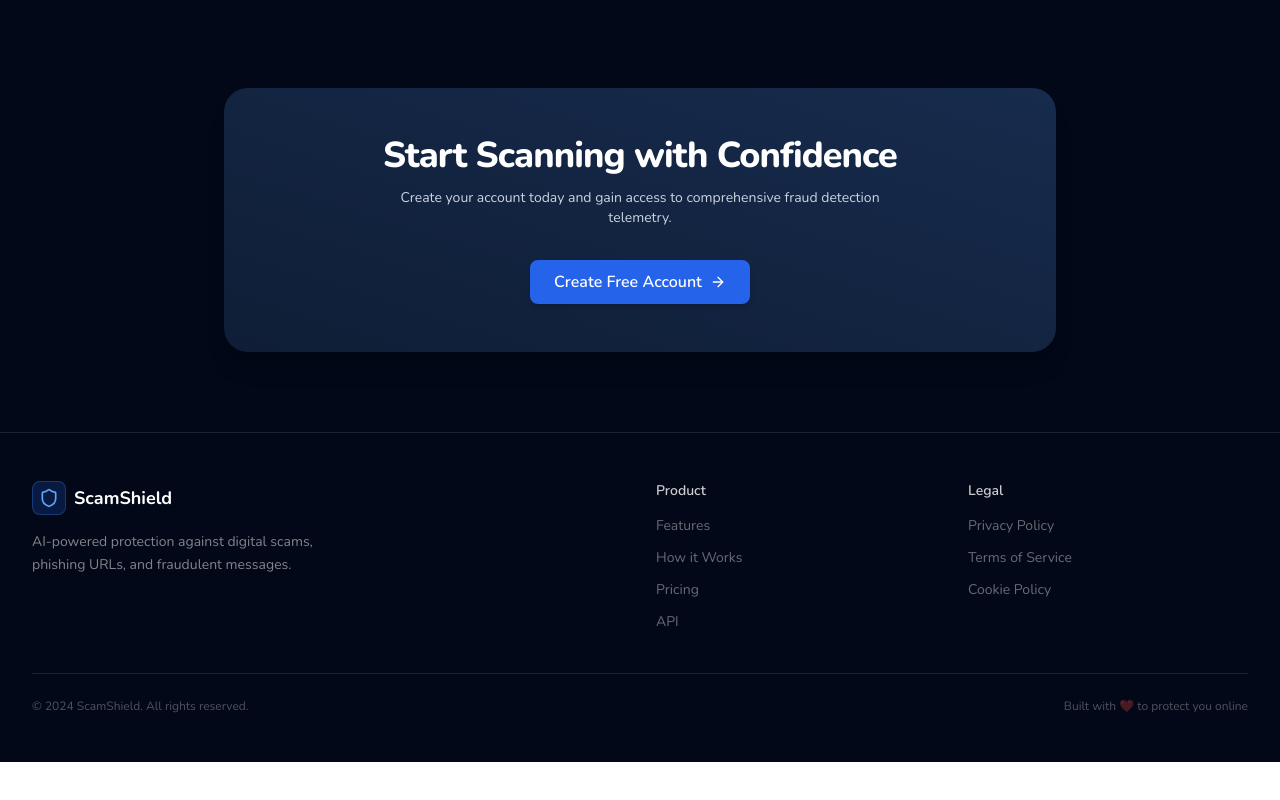
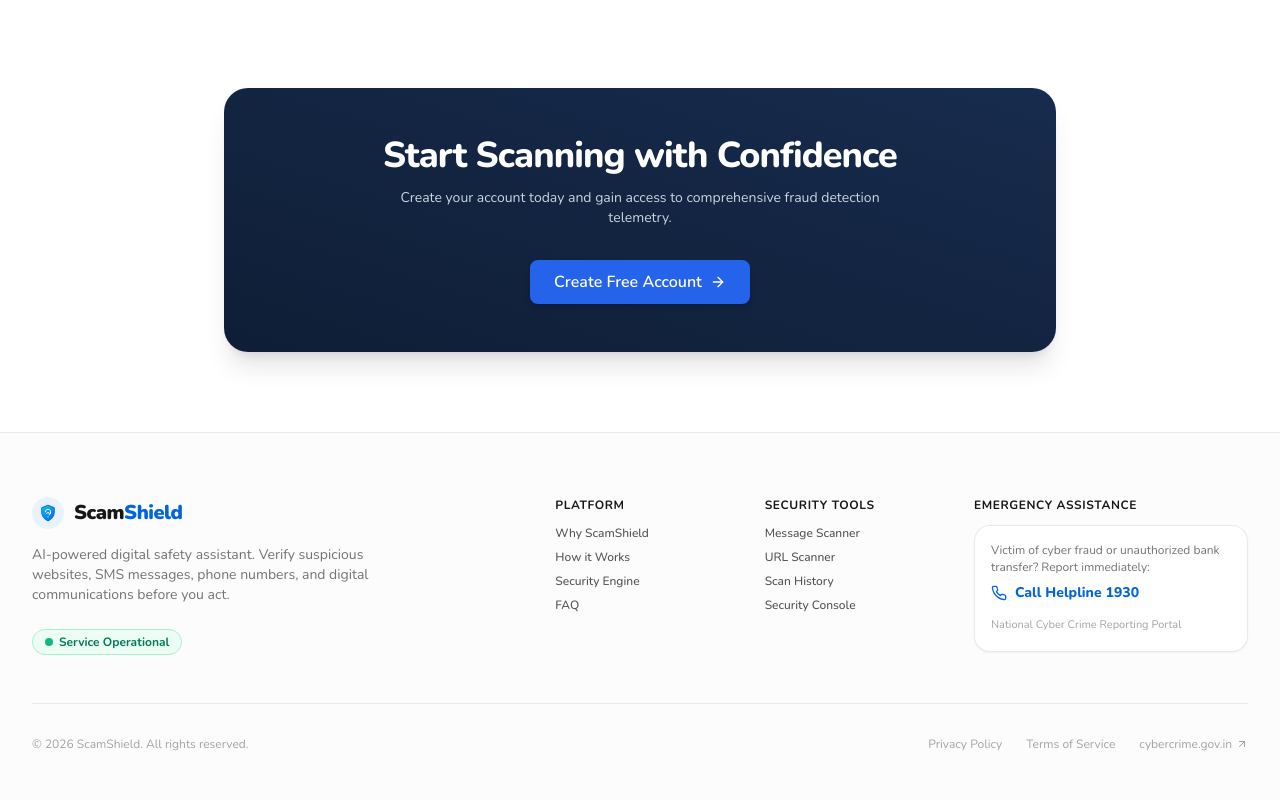
Before and after one commit to ysh7781/Prompt-Eng, a React (Vite) app in the folder scamshield/frontend/: page / in a window 1280 px wide. Shown: the part 2020-2820 px from the top of the page. Before the commit the page ends 2782 px from the top, so only its background shows below. Built offline with nearby package versions, Linux system fonts and the light colour scheme; no server answers.

Commit message:
style(landing): update footer and public layout styling

```diff
--- a/scamshield/frontend/src/components/layout/Footer.jsx
+++ b/scamshield/frontend/src/components/layout/Footer.jsx
@@ -1,57 +1,90 @@
 import React from 'react'
 import { Link } from 'react-router-dom'
-import { Shield } from 'lucide-react'
+import { Phone, Shield, ArrowUpRight } from 'lucide-react'
+import { ScamShieldLogoMark } from './Navbar.jsx'
 
 function Footer() {
   return (
-    <footer className="border-t border-white/10 bg-[#020817] py-12">
-      <div className="max-w-7xl mx-auto px-4 sm:px-6 lg:px-8">
-        <div className="grid grid-cols-1 md:grid-cols-4 gap-8">
-          {/* Brand */}
-          <div className="col-span-1 md:col-span-2">
-            <div className="flex items-center gap-2 mb-4">
-              <div className="p-1.5 rounded-lg bg-blue-600/20 border border-blue-500/30">
-                <Shield className="h-5 w-5 text-blue-400" />
-              </div>
-              <span className="text-lg font-bold text-white">ScamShield</span>
+    <footer className="border-t border-neutral-200/80 bg-neutral-50/60 pt-16 pb-12 text-sm text-neutral-600">
+      <div className="mx-auto max-w-7xl px-4 sm:px-6 lg:px-8">
+        <div className="grid grid-cols-1 md:grid-cols-12 gap-10 pb-12 border-b border-neutral-200/80">
+          {/* Brand Info */}
+          <div className="md:col-span-5 space-y-4">
+            <div className="flex items-center gap-2.5">
+              <ScamShieldLogoMark className="h-8 w-8" />
+              <span className="font-nunito text-xl font-black text-neutral-900 tracking-tight">
+                Scam<span className="text-brand">Shield</span>
+              </span>
             </div>
-            <p className="text-white/50 text-sm max-w-xs leading-relaxed">
-              AI-powered protection against digital scams, phishing URLs, and fraudulent messages.
+            <p className="text-xs sm:text-sm text-neutral-500 max-w-sm leading-relaxed">
+              AI-powered digital safety assistant. Verify suspicious websites, SMS messages, phone numbers, and digital communications before you act.
             </p>
+            <div className="flex items-center gap-2 pt-2">
+              <span className="inline-flex items-center gap-1.5 px-3 py-1 rounded-full bg-emerald-50 border border-emerald-200 text-xs font-bold text-emerald-700">
+                <span className="h-2 w-2 rounded-full bg-emerald-500 animate-pulse" />
+                Service Operational
+              </span>
+            </div>
           </div>
 
-          {/* Product links */}
-          <div>
-            <h3 className="text-white/80 font-semibold text-sm mb-3">Product</h3>
-            <ul className="space-y-2">
-              {['Features', 'How it Works', 'Pricing', 'API'].map((item) => (
-                <li key={item}>
-                  <Link to="/" className="text-white/40 hover:text-white/80 text-sm transition-colors">
-                    {item}
-                  </Link>
-                </li>
-              ))}
+          {/* Quick Nav */}
+          <div className="md:col-span-2 space-y-3">
+            <h4 className="font-nunito text-xs font-bold uppercase tracking-wider text-neutral-900">
+              Platform
+            </h4>
+            <ul className="space-y-2 text-xs font-medium">
+              <li><a href="#why-scamshield" className="hover:text-brand transition-colors">Why ScamShield</a></li>
+              <li><a href="#how-it-works" className="hover:text-brand transition-colors">How it Works</a></li>
+              <li><a href="#engine" className="hover:text-brand transition-colors">Security Engine</a></li>
+              <li><a href="#faq" className="hover:text-brand transition-colors">FAQ</a></li>
             </ul>
           </div>
 
-          {/* Legal links */}
-          <div>
-            <h3 className="text-white/80 font-semibold text-sm mb-3">Legal</h3>
-            <ul className="space-y-2">
-              {['Privacy Policy', 'Terms of Service', 'Cookie Policy'].map((item) => (
-                <li key={item}>
-                  <Link to="/" className="text-white/40 hover:text-white/80 text-sm transition-colors">
-                    {item}
-                  </Link>
-                </li>
-              ))}
+          {/* Tools */}
+          <div className="md:col-span-2 space-y-3">
+            <h4 className="font-nunito text-xs font-bold uppercase tracking-wider text-neutral-900">
+              Security Tools
+            </h4>
+            <ul className="space-y-2 text-xs font-medium">
+              <li><Link to="/scanner/message" className="hover:text-brand transition-colors">Message Scanner</Link></li>
+              <li><Link to="/scanner/url" className="hover:text-brand transition-colors">URL Scanner</Link></li>
+              <li><Link to="/history" className="hover:text-brand transition-colors">Scan History</Link></li>
+              <li><Link to="/dashboard" className="hover:text-brand transition-colors">Security Console</Link></li>
             </ul>
+          </div>
+
+          {/* Emergency Helpline */}
+          <div className="md:col-span-3 space-y-3">
+            <h4 className="font-nunito text-xs font-bold uppercase tracking-wider text-neutral-900">
+              Emergency Assistance
+            </h4>
+            <div className="p-4 rounded-2xl bg-white border border-neutral-200/80 shadow-sm space-y-2">
+              <p className="text-xs text-neutral-500 leading-snug">
+                Victim of cyber fraud or unauthorized bank transfer? Report immediately:
+              </p>
+              <a
+                href="tel:1930"
+                className="inline-flex items-center gap-2 font-nunito font-extrabold text-sm text-brand hover:underline"
+              >
+                <Phone className="h-4 w-4" />
+                <span>Call Helpline 1930</span>
+              </a>
+              <p className="text-[11px] text-neutral-400">National Cyber Crime Reporting Portal</p>
+            </div>
           </div>
         </div>
 
-        <div className="mt-10 pt-6 border-t border-white/10 flex flex-col sm:flex-row items-center justify-between gap-4">
-          <p className="text-white/30 text-xs">© 2024 ScamShield. All rights reserved.</p>
-          <p className="text-white/30 text-xs">Built with ❤️ to protect you online</p>
+        {/* Bottom Credits */}
+        <div className="pt-8 flex flex-col sm:flex-row items-center justify-between gap-4 text-xs text-neutral-400">
+          <p>© {new Date().getFullYear()} ScamShield. All rights reserved.</p>
+          <div className="flex items-center gap-6">
+            <a href="#faq" className="hover:text-neutral-600 transition-colors">Privacy Policy</a>
+            <a href="#faq" className="hover:text-neutral-600 transition-colors">Terms of Service</a>
+            <a href="https://cybercrime.gov.in" target="_blank" rel="noopener noreferrer" className="hover:text-neutral-600 transition-colors inline-flex items-center gap-1">
+              <span>cybercrime.gov.in</span>
+              <ArrowUpRight className="h-3 w-3" />
+            </a>
+          </div>
         </div>
       </div>
     </footer>
--- a/scamshield/frontend/src/layouts/PublicLayout.jsx
+++ b/scamshield/frontend/src/layouts/PublicLayout.jsx
@@ -5,7 +5,7 @@ import Footer from '../components/layout/Footer.jsx'
 
 function PublicLayout() {
   return (
-    <div className="min-h-screen bg-[#020817] flex flex-col">
+    <div className="min-h-screen bg-white text-neutral-900 flex flex-col selection:bg-tint-blue selection:text-brand font-sans">
       <Navbar />
       <main className="flex-1">
         <Outlet />
```
